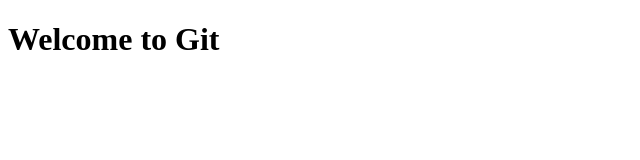
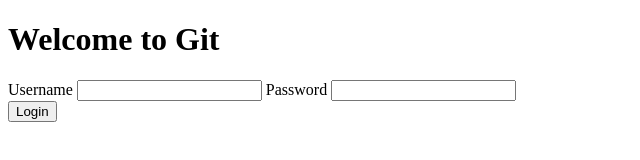
Before and after one commit to mishelsingh87/MileageCalculatorApp, a website: page index.html in a window 1280 px wide. Shown: the whole page, without its empty margins (0-640 px from the left). Drawn offline with Linux system fonts and the light colour scheme.

Commit message:
[CC-1004] | Login | Created a login form for MCApp

```diff
--- a/index.html
+++ b/index.html
@@ -10,5 +10,14 @@
 
     <h1>Welcome to Git</h1>
 
+    <div>
+        <label>Username</label>
+        <input type="text" >
+        <label>Password</label>
+        <input type="password">
+        <br>
+        <input type="button" value="Login">
+    </div>
+
 </body>
 </html>
```
